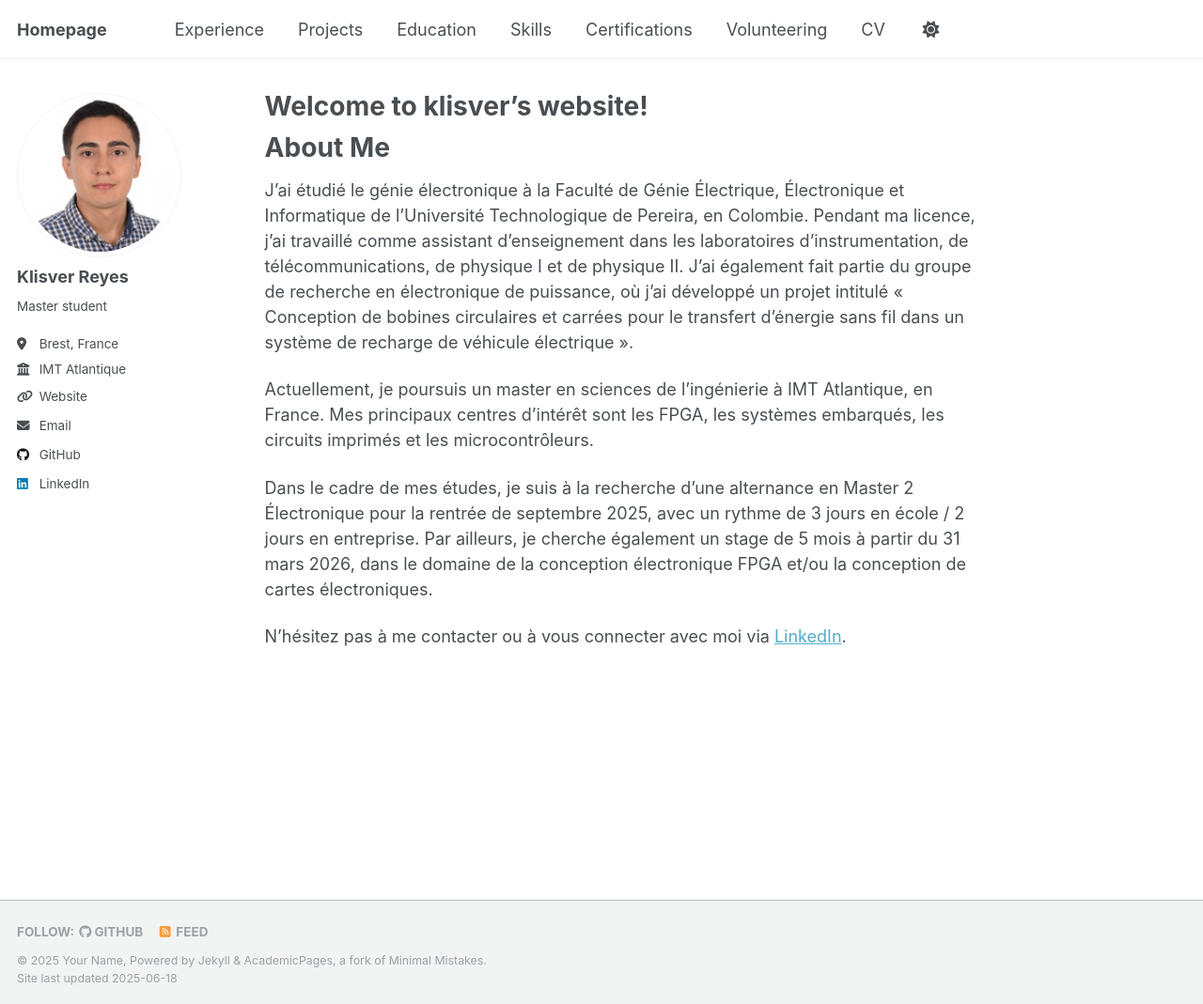
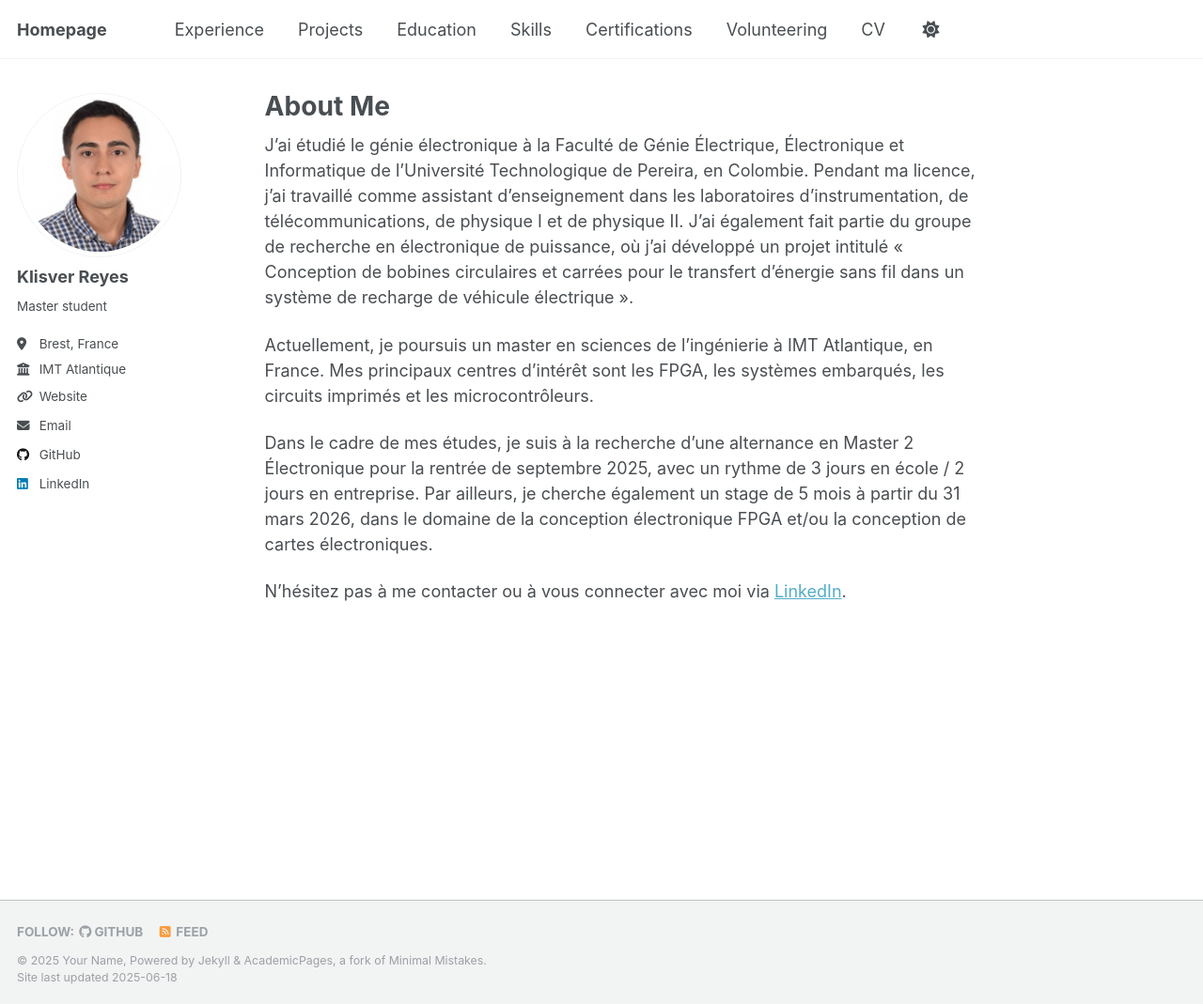
Before and after one commit to Klisver-Reyes/Klisver-Reyes.github.io, a Jekyll site: the page built from _pages/about.md, in a window 1280 px wide and 1069 px high. Shown: the whole window at 94% size. Built offline with Jekyll 4.4.1, drawn with Linux system fonts in a browser that asks for light colours.

Commit message:
Update about.md

```diff
--- a/_pages/about.md
+++ b/_pages/about.md
@@ -1,13 +1,11 @@
 ---
 permalink: /
-title: "Welcome to klisver's website!"
+title: "About Me"
 author_profile: true
 redirect_from:
   - /about/
   - /about.html
 ---
-
-# About Me
 
 J’ai étudié le génie électronique à la Faculté de Génie Électrique, Électronique et Informatique de l’Université Technologique de Pereira, en Colombie. Pendant ma licence, j’ai travaillé comme assistant d’enseignement dans les laboratoires d’instrumentation, de télécommunications, de physique I et de physique II. J’ai également fait partie du groupe de recherche en électronique de puissance, où j’ai développé un projet intitulé « Conception de bobines circulaires et carrées pour le transfert d’énergie sans fil dans un système de recharge de véhicule électrique ».
 
```
